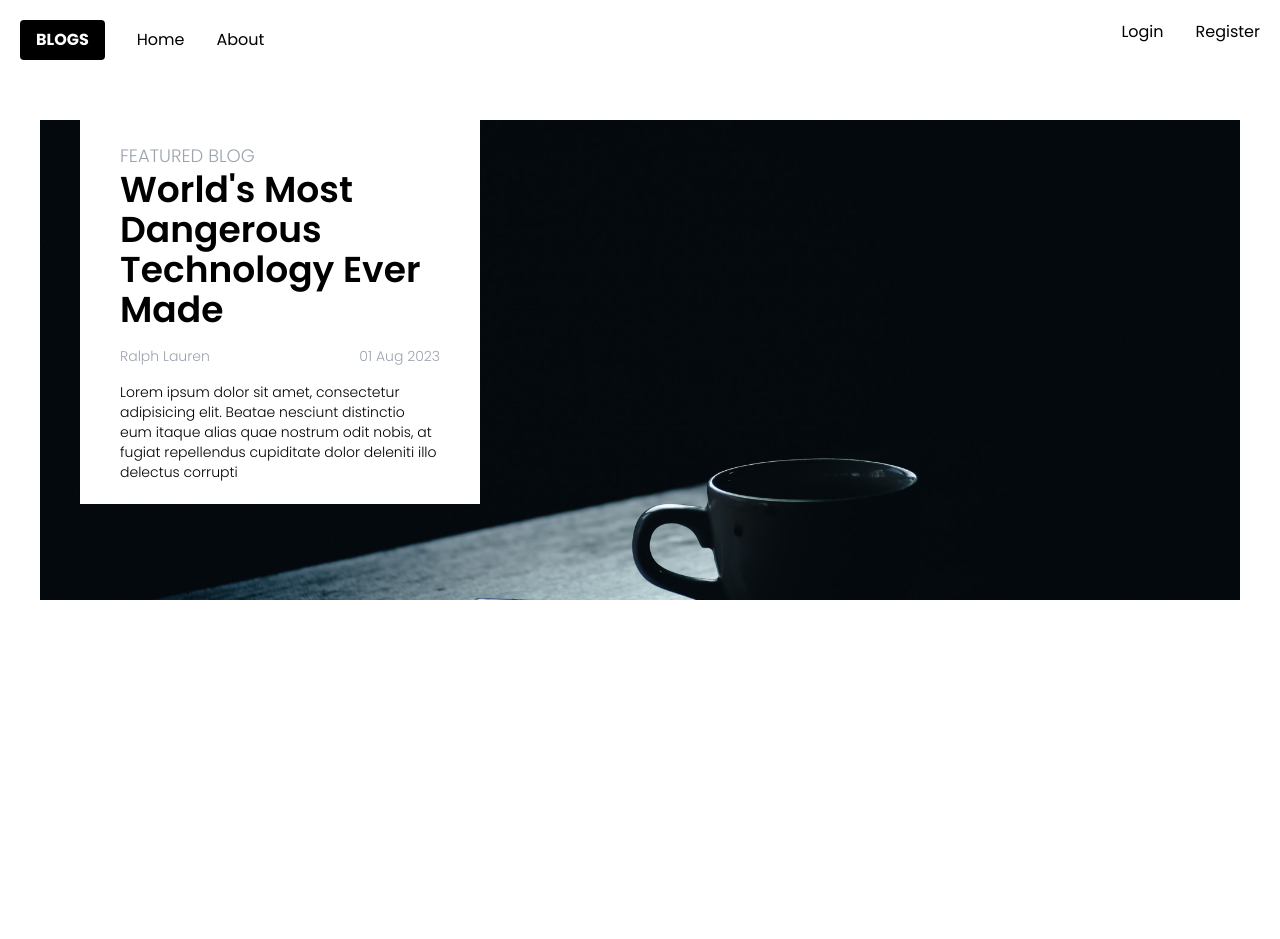
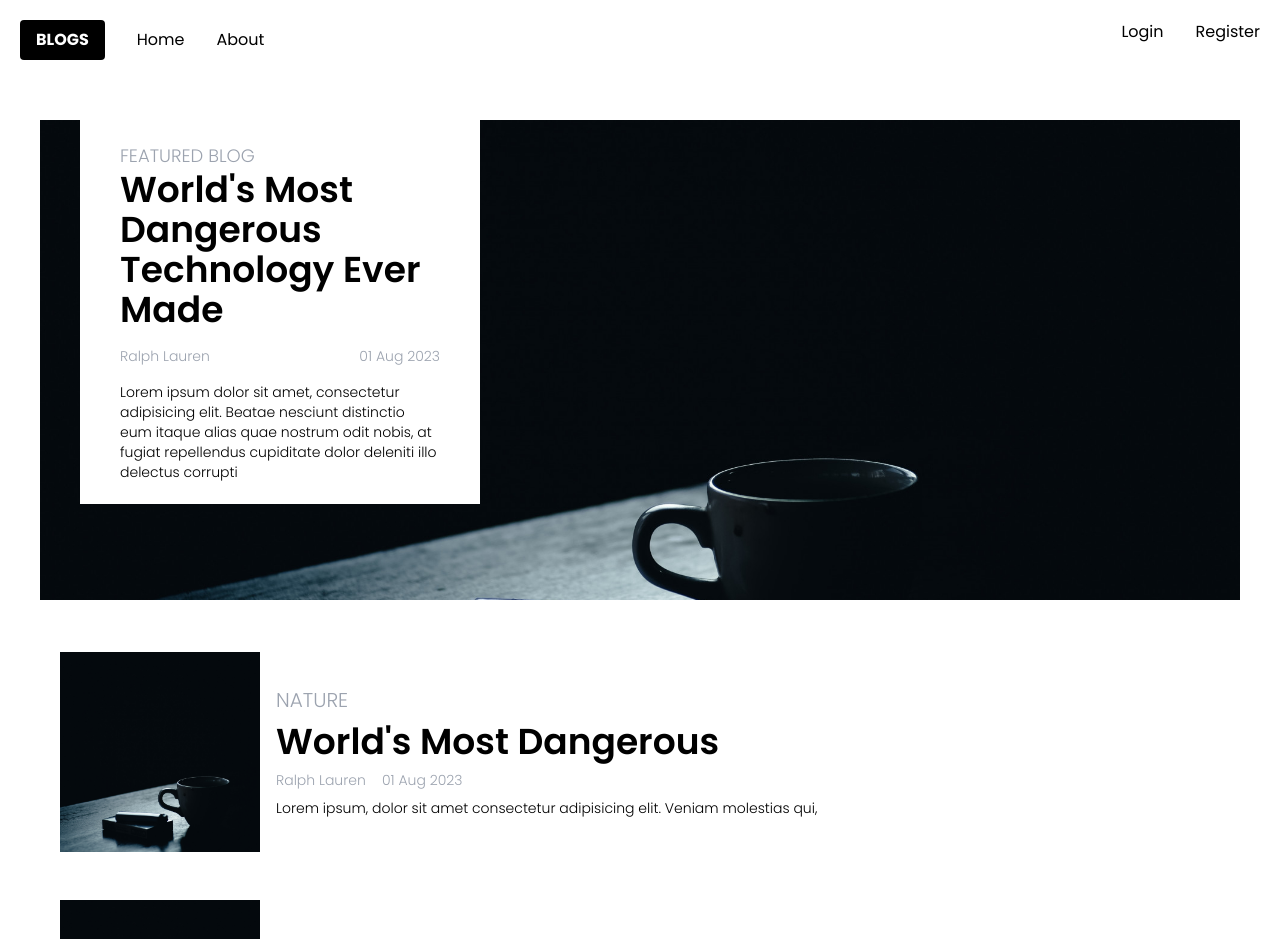
Before and after one commit to ashmeetsmonga/nextjs-fullstack-blogs, a Next.js app: page / in a window 1280 px wide. Shown: the top 939 px of the page. Before the commit the page ends 800 px from the top, so only its background shows below. Built offline with nearby package versions, Linux system fonts and the light colour scheme.

Commit message:
blog list added

```diff
--- /dev/null
+++ b/app/components/Blog.tsx
@@ -0,0 +1,35 @@
+import Image from "next/image";
+import React from "react";
+
+const Blog = () => {
+  return (
+    <div className="flex w-full items-center justify-between gap-4 p-5">
+      <div className="relative aspect-square w-1/4 max-w-[200px] flex-shrink-0">
+        <Image
+          src="/images/hero-image-1.jpg"
+          alt="featured-blog-image"
+          fill
+          objectFit="cover"
+        />
+      </div>
+      <div className="flex w-full flex-col lg:gap-2">
+        <div className="text-xs font-light uppercase text-gray-400 lg:text-xl">
+          Nature
+        </div>
+        <div className="font-semibold capitalize lg:text-4xl">
+          World's Most Dangerous
+        </div>
+        <div className="flex gap-4 text-xs font-light text-gray-400 lg:text-sm">
+          <p>Ralph Lauren</p>
+          <p>01 Aug 2023</p>
+        </div>
+        <div className="text-xs font-light lg:text-sm">
+          Lorem ipsum, dolor sit amet consectetur adipisicing elit. Veniam
+          molestias qui,
+        </div>
+      </div>
+    </div>
+  );
+};
+
+export default Blog;
--- /dev/null
+++ b/app/components/BlogList.tsx
@@ -0,0 +1,18 @@
+import React from "react";
+import Blog from "./Blog";
+
+const BlogList = () => {
+  return (
+    <div className="flex w-full max-w-[1400px] flex-col gap-2">
+      <Blog />
+      <Blog />
+      <Blog />
+      <Blog />
+      <Blog />
+      <Blog />
+      <Blog />
+    </div>
+  );
+};
+
+export default BlogList;
--- a/app/page.tsx
+++ b/app/page.tsx
@@ -1,9 +1,11 @@
+import BlogList from "./components/BlogList";
 import FeaturedBlog from "./components/FeaturedBlog";
 
 export default function Home() {
   return (
-    <div className="w-full">
+    <div className="flex w-full flex-col items-center gap-8">
       <FeaturedBlog />
+      <BlogList />
     </div>
   );
 }
```
